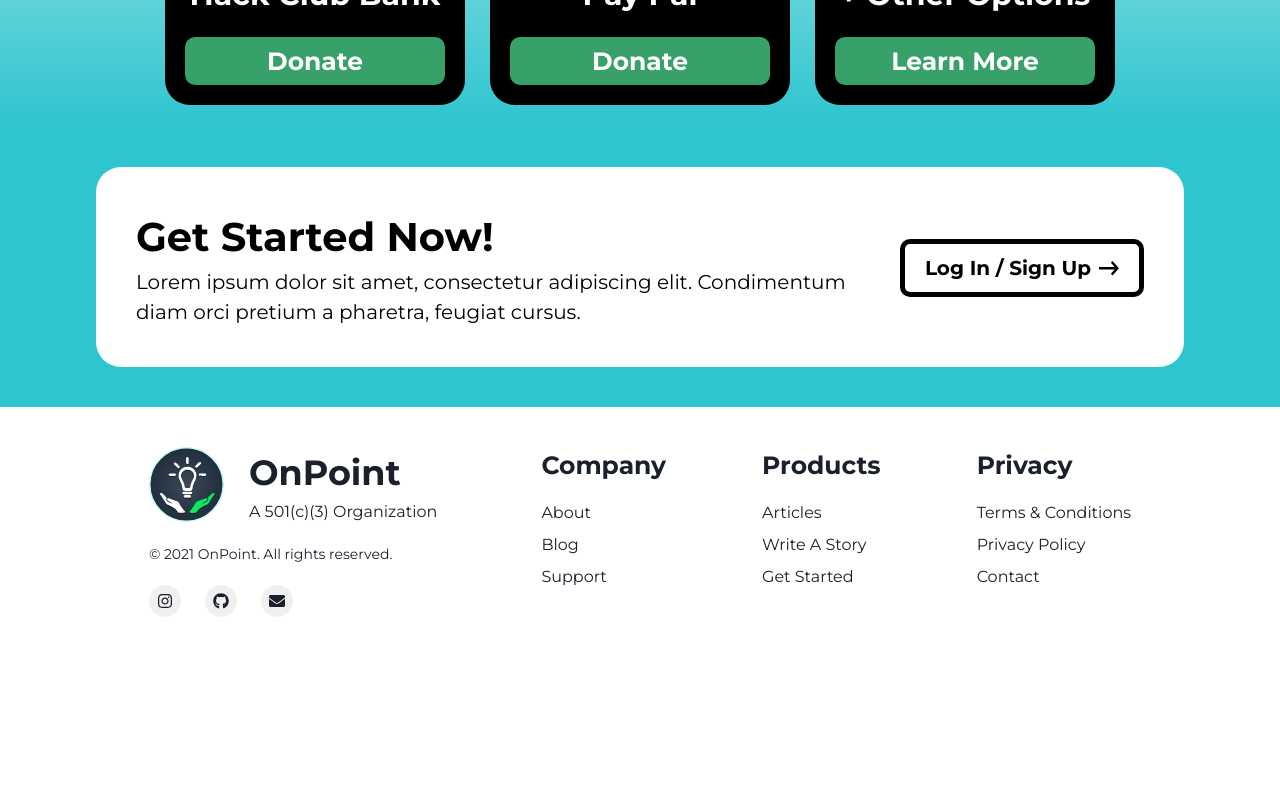
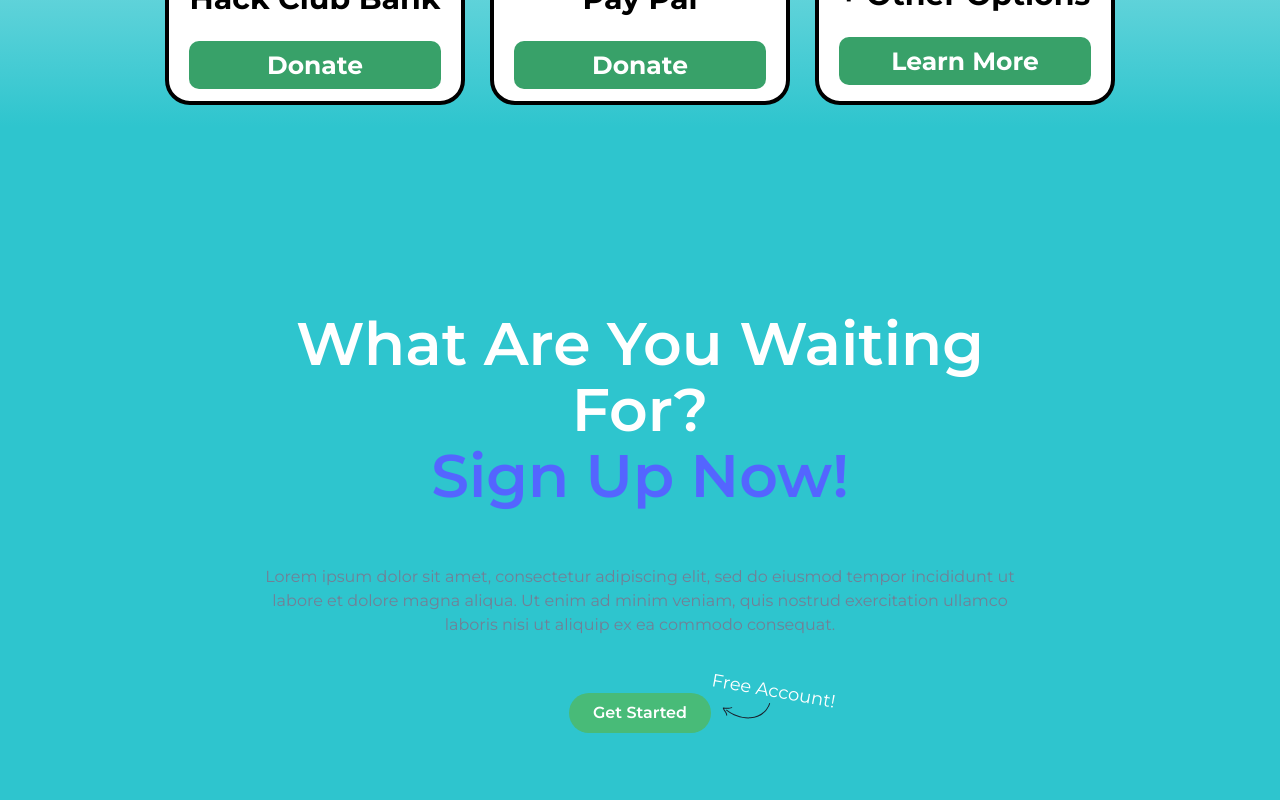
Before and after one commit to aditya1rawat/onpointsite2.0, a Next.js app: page / in a window 1280 px wide. Shown: the part 4120-4920 px from the top of the page. Before the commit the page ends 4777 px from the top, so only its background shows below. Built offline with nearby package versions, Linux system fonts and the light colour scheme.

Commit message:
some shit

```diff
--- a/components/Landing/CallToAction.js
+++ b/components/Landing/CallToAction.js
@@ -5,12 +5,114 @@
 	Stack,
 	Text,
 	Flex,
-	Button
+	Button,
+	Heading,
+	Icon,
+	createIcon
 } from '@chakra-ui/react';
 
 import Link from 'next/link';
 
+const Arrow = createIcon({
+	displayName: 'Arrow',
+	viewBox: '0 0 72 24',
+	path: (
+		<path
+			fillRule='evenodd'
+			clipRule='evenodd'
+			d='M0.600904 7.08166C0.764293 6.8879 1.01492 6.79004 1.26654 6.82177C2.83216 7.01918 5.20326 7.24581 7.54543 7.23964C9.92491 7.23338 12.1351 6.98464 13.4704 6.32142C13.84 6.13785 14.2885 6.28805 14.4722 6.65692C14.6559 7.02578 14.5052 7.47362 14.1356 7.6572C12.4625 8.48822 9.94063 8.72541 7.54852 8.7317C5.67514 8.73663 3.79547 8.5985 2.29921 8.44247C2.80955 9.59638 3.50943 10.6396 4.24665 11.7384C4.39435 11.9585 4.54354 12.1809 4.69301 12.4068C5.79543 14.0733 6.88128 15.8995 7.1179 18.2636C7.15893 18.6735 6.85928 19.0393 6.4486 19.0805C6.03792 19.1217 5.67174 18.8227 5.6307 18.4128C5.43271 16.4346 4.52957 14.868 3.4457 13.2296C3.3058 13.0181 3.16221 12.8046 3.01684 12.5885C2.05899 11.1646 1.02372 9.62564 0.457909 7.78069C0.383671 7.53862 0.437515 7.27541 0.600904 7.08166ZM5.52039 10.2248C5.77662 9.90161 6.24663 9.84687 6.57018 10.1025C16.4834 17.9344 29.9158 22.4064 42.0781 21.4773C54.1988 20.5514 65.0339 14.2748 69.9746 0.584299C70.1145 0.196597 70.5427 -0.0046455 70.931 0.134813C71.3193 0.274276 71.5206 0.70162 71.3807 1.08932C66.2105 15.4159 54.8056 22.0014 42.1913 22.965C29.6185 23.9254 15.8207 19.3142 5.64226 11.2727C5.31871 11.0171 5.26415 10.5479 5.52039 10.2248Z'
+			fill='currentColor'
+		/>
+	)
+});
+
 export default function CallToAction() {
+	return (
+		<Box
+			bg='#2EC5CE'
+			color={useColorModeValue('white', 'black')}
+			borderBottom={{
+				sm: `10px ${useColorModeValue('black', 'white')} solid`,
+				md: 'unset',
+				lg: 'unset',
+				xl: `unset`,
+				base: `10px ${useColorModeValue('black', 'white')} solid`
+			}}
+			py={{
+				sm: 'unset',
+				md: '5',
+				lg: '10',
+				xl: '10',
+				base: 'unset'
+			}}
+		>
+			<Stack
+				maxW='3xl'
+				m='auto'
+				textAlign={'center'}
+				spacing={{ base: 8, md: 14 }}
+				py={{ base: 20, md: 36 }}
+			>
+				<Text
+					fontWeight={600}
+					fontSize={{ base: '2xl', sm: '4xl', md: '6xl' }}
+					lineHeight={'110%'}
+					wordBreak='keep-all'
+				>
+					What Are You Waiting For? <br />
+					<Text color={'#5465FF'}>Sign Up Now!</Text>
+				</Text>
+				<Text color={'gray.500'}>
+					Lorem ipsum dolor sit amet, consectetur adipiscing elit, sed
+					do eiusmod tempor incididunt ut labore et dolore magna
+					aliqua. Ut enim ad minim veniam, quis nostrud exercitation
+					ullamco laboris nisi ut aliquip ex ea commodo consequat.
+				</Text>
+				<Stack
+					direction={'column'}
+					spacing={3}
+					align={'center'}
+					alignSelf={'center'}
+					position={'relative'}
+				>
+					<Button
+						colorScheme={'green'}
+						bg={'green.400'}
+						rounded={'full'}
+						px={6}
+						_hover={{
+							bg: 'green.500'
+						}}
+					>
+						Get Started
+					</Button>
+
+					<Box>
+						<Icon
+							as={Arrow}
+							color={useColorModeValue('gray.800', 'gray.300')}
+							w={71}
+							position={'absolute'}
+							right={-71}
+							top={'10px'}
+						/>
+						<Text
+							fontSize={'lg'}
+							position={'absolute'}
+							right={'-125px'}
+							top={'-15px'}
+							transform={'rotate(10deg)'}
+						>
+							Free Account!
+						</Text>
+					</Box>
+				</Stack>
+			</Stack>
+		</Box>
+	);
+}
+
+export function OldTwo() {
 	return (
 		<Box
 			bg='#2EC5CE'
--- a/components/Landing/Support/DonateService.js
+++ b/components/Landing/Support/DonateService.js
@@ -9,9 +9,11 @@
 }) {
 	return (
 		<Box
-			bg={useColorModeValue('black', 'white')}
-			color={useColorModeValue('white', 'black')}
+			bg={useColorModeValue('white', 'black')}
+			color={useColorModeValue('black', 'white')}
 			borderRadius='25px'
+			borderWidth='4px'
+			borderColor={useColorModeValue('black', 'white')}
 			width='300px'
 			height='325px'
 			py='5'
```
